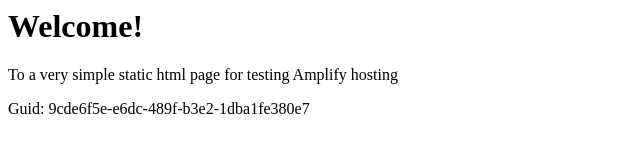
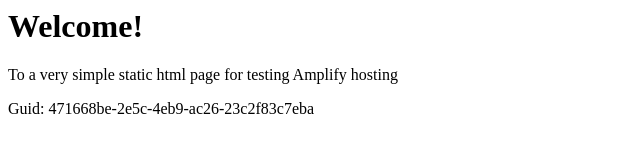
Before and after one commit to aws-aemilia-mxp/Github-PR-Commit-Integration-Test-DoNotTouch-GithubWebhookPreviewCanaryTest-v1-preprod-eu-south-1, a website: page src/index.html in a window 1280 px wide. Shown: the full height of the page, 0-640 px from the left. Drawn offline with Linux system fonts and the light colour scheme.

Commit message:
commit from integ tests

```diff
--- a/src/index.html
+++ b/src/index.html
@@ -12,6 +12,6 @@
 <body>
     <h1>Welcome!</h1>
     <p>To a very simple static html page for testing Amplify hosting</p>
-    <p>Guid: 9cde6f5e-e6dc-489f-b3e2-1dba1fe380e7</p></body>
+    <p>Guid: 471668be-2e5c-4eb9-ac26-23c2f83c7eba</p></body>
 
 </html>
```
